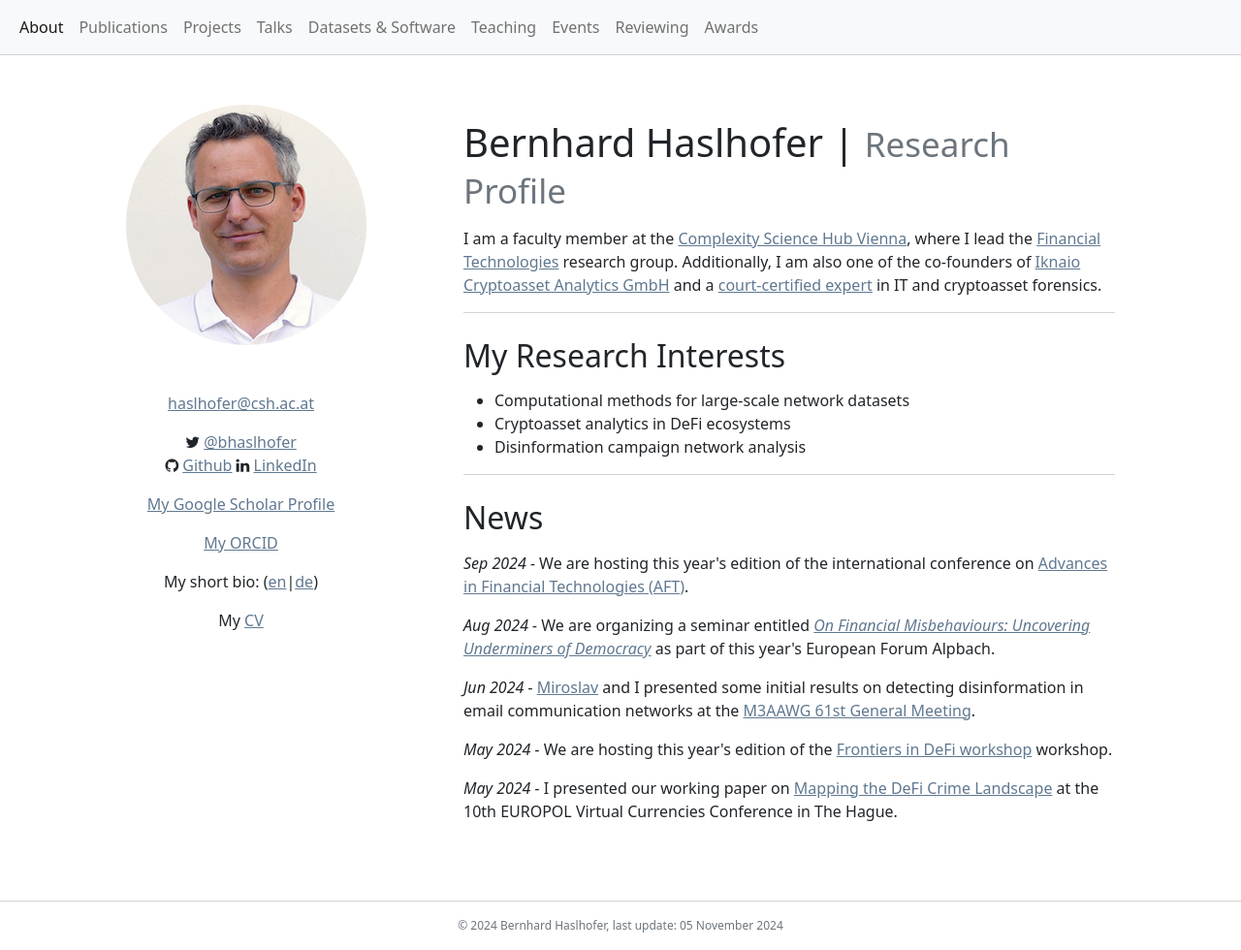
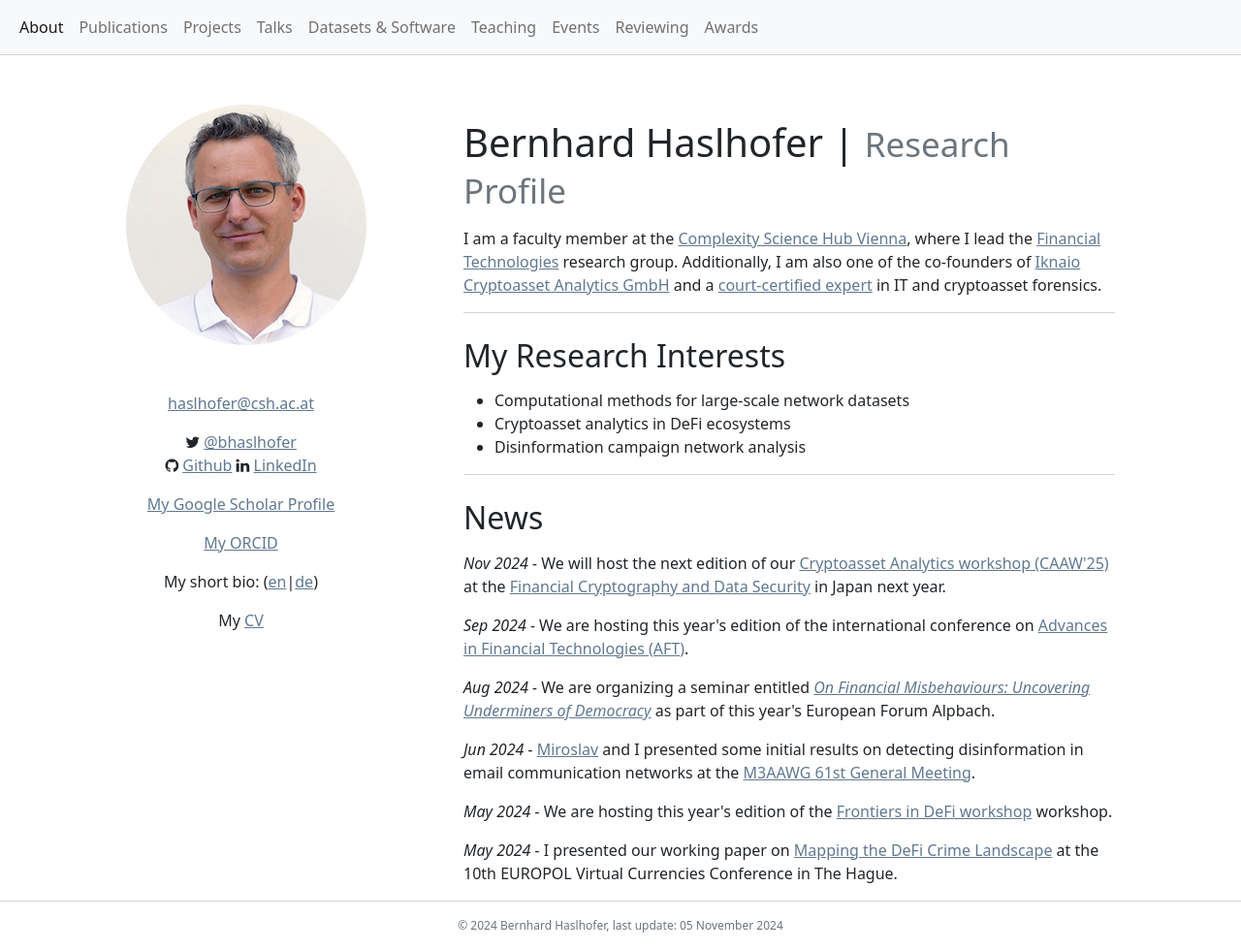
Before and after one commit to behas/behas.github.com, a Jekyll site: the page built from index.html, in a window 1280 px wide and 980 px high. Shown: the whole window at 97% size. Built offline with Jekyll 4.4.1, drawn with Linux system fonts in a browser that asks for light colours; a style sheet for code colours, icons or effects is not loaded.

Commit message:
add CAAW news

```diff
--- a/_data/news.yml
+++ b/_data/news.yml
@@ -1,3 +1,9 @@
+- date: 2024-11-05
+  news: |
+    We will host the next edition of our
+    <a href="https://caaw.io/" target="_blank">Cryptoasset Analytics workshop (CAAW'25)</a> at
+    the <a href="https://fc25.ifca.ai/" target="_blank">Financial Cryptography and Data Security</a> in Japan next year.
+
 - date: 2024-09-14
   news: |
     We are hosting this year's edition of the
```
